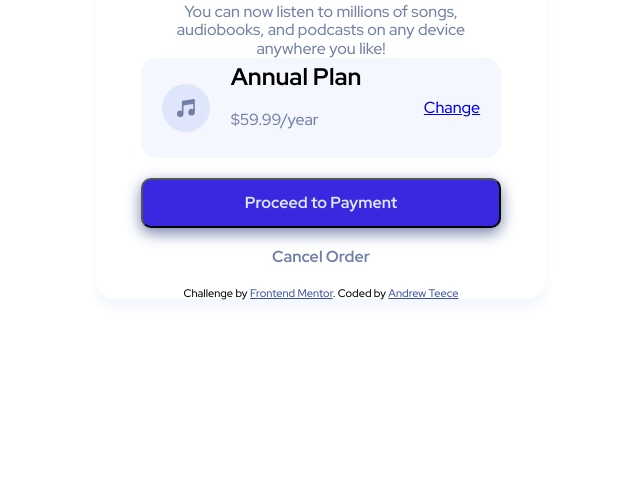
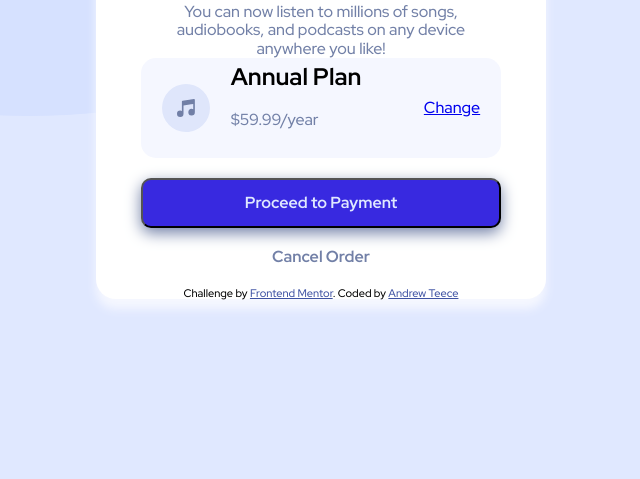
Before and after one commit to andrewteece/order_summary, a plain HTML site: page index.html in a window 1280 px wide. Shown: the part 321-800 px from the top of the page, without its empty margins (319-959 px from the left). Drawn offline with Linux system fonts and the light colour scheme.

Commit message:
fixed background

```diff
--- a/style.css
+++ b/style.css
@@ -2,6 +2,9 @@ body {
     text-align: center;
     font-size: 1em;
     font-family: 'Red Hat Display', sans-serif;
+    background-image: url(./images/pattern-background-desktop.svg);
+    background-repeat: no-repeat;
+    background-color: hsl(225, 100%, 94%);
 }
 
 h2 {
@@ -27,6 +30,7 @@ a {
     margin: 20px auto;
     border-radius: 20px;
     box-shadow: 0px 10px 10px hsl(225, 100%, 98%);
+    background-color: #fff;
 }
 
 .order {
```
